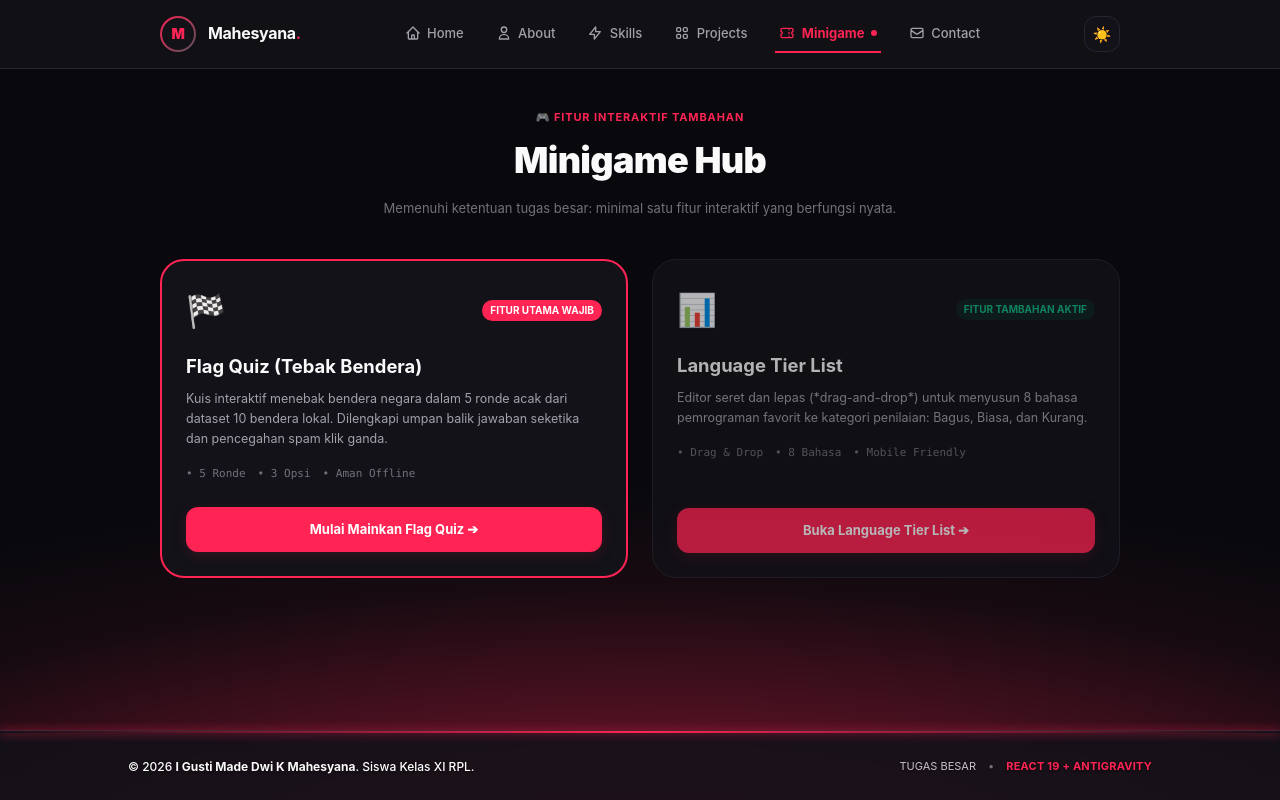
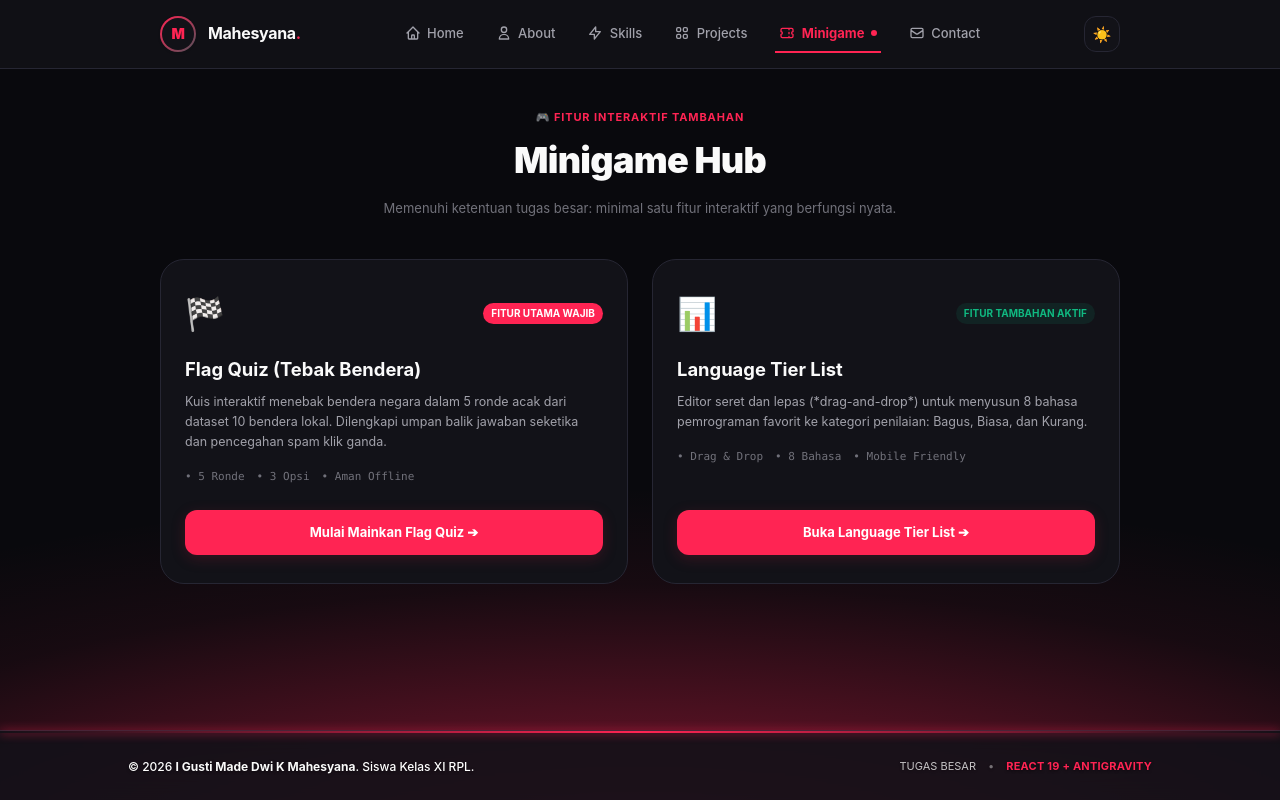
Before and after one commit to Mahesyana/Portofolio-web, a React (Vite) app: page /minigame in a window 1280 px wide. Built offline with nearby package versions, Linux system fonts and the light colour scheme.

Commit message:
tahap 5: seragamkan efek hover highlight kartu minigame dengan aksen crimson dan animasi mulus

```diff
--- a/src/pages/Minigame.jsx
+++ b/src/pages/Minigame.jsx
@@ -16,7 +16,7 @@ export default function Minigame() {
         <div className="app-card minigame-featured-card">
           <div>
             <div style={{ display: 'flex', alignItems: 'center', justifyContent: 'space-between', marginBottom: '1rem' }}>
-              <span style={{ fontSize: '2rem' }}>🏁</span>
+              <span className="minigame-card-icon">🏁</span>
               <span className="project-status-badge" style={{ backgroundColor: 'var(--crimson)', color: '#ffffff' }}>
                 FITUR UTAMA WAJIB
               </span>
@@ -48,7 +48,7 @@ export default function Minigame() {
         <div className="app-card minigame-secondary-card">
           <div>
             <div style={{ display: 'flex', alignItems: 'center', justifyContent: 'space-between', marginBottom: '1rem' }}>
-              <span style={{ fontSize: '2rem' }}>📊</span>
+              <span className="minigame-card-icon">📊</span>
               <span className="project-status-badge tag-mastered">FITUR TAMBAHAN AKTIF</span>
             </div>
 
--- a/src/styles/pages.css
+++ b/src/styles/pages.css
@@ -520,22 +520,37 @@
   }
 }
 
-.minigame-featured-card {
-  padding: 1.5rem;
+.minigame-featured-card,
+.minigame-secondary-card {
+  padding: 1.75rem 1.5rem;
   border-radius: 1.5rem;
-  border: 2px solid var(--crimson);
+  border: 1px solid var(--surface-border);
   display: flex;
   flex-direction: column;
   justify-content: space-between;
-}
-
-.minigame-secondary-card {
-  padding: 1.5rem;
-  border-radius: 1.5rem;
-  display: flex;
-  flex-direction: column;
-  justify-content: space-between;
-  opacity: 0.7;
+  opacity: 1;
+  background-color: var(--surface);
+  transition: transform 0.25s cubic-bezier(0.16, 1, 0.3, 1),
+              border-color 0.25s ease,
+              box-shadow 0.25s ease;
+}
+
+.minigame-featured-card:hover,
+.minigame-secondary-card:hover {
+  transform: translateY(-4px);
+  border-color: var(--crimson);
+  box-shadow: 0 14px 32px -6px rgba(161, 27, 57, 0.22), 0 0 0 1px var(--crimson);
+}
+
+.minigame-card-icon {
+  font-size: 2rem;
+  display: inline-block;
+  transition: transform 0.25s ease;
+}
+
+.minigame-featured-card:hover .minigame-card-icon,
+.minigame-secondary-card:hover .minigame-card-icon {
+  transform: scale(1.12);
 }
 
 /* 7. CONTACT PAGE */
```
